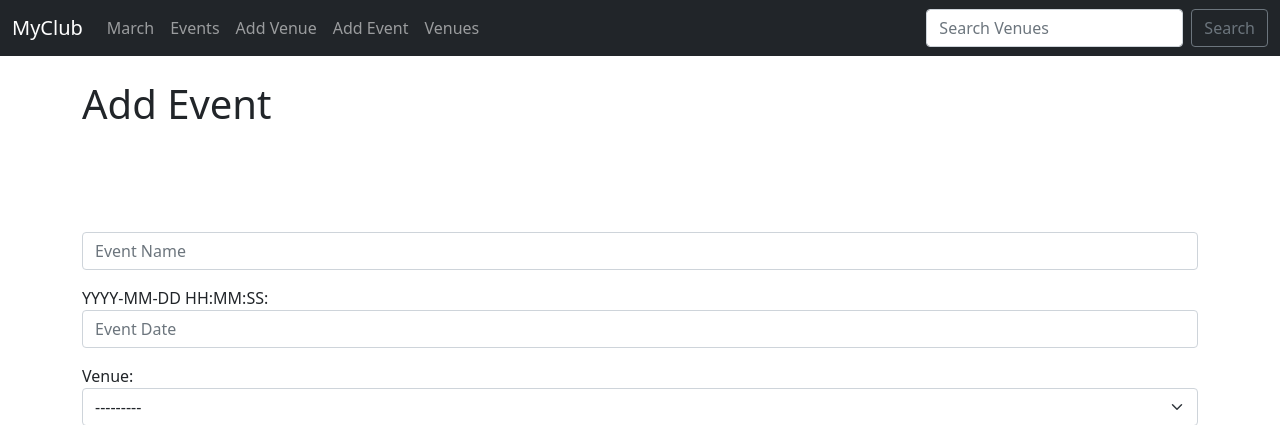
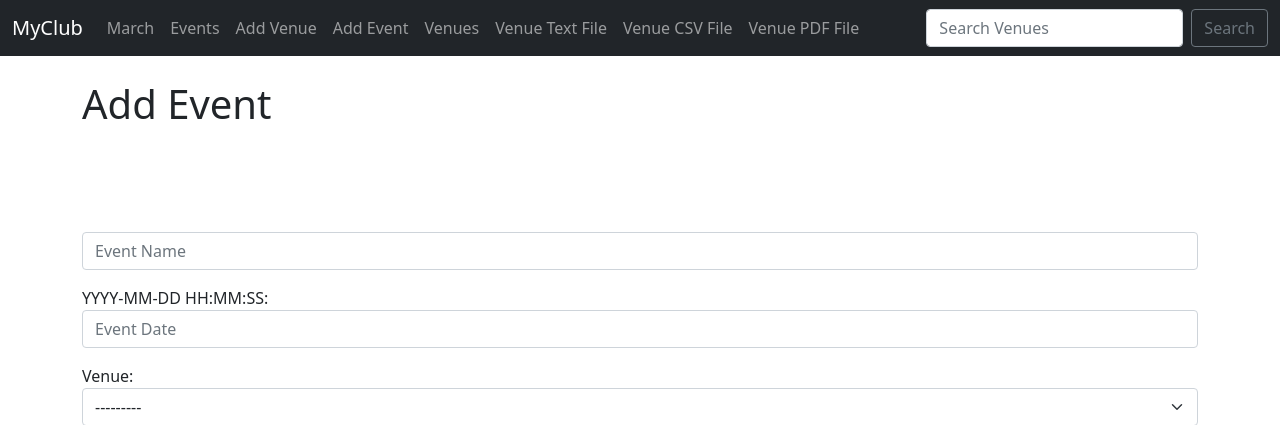
Before and after one commit to FabianArturo5/ClubDjango, a Django app: page /add_event in a window 1280 px wide. Shown: the top 425 px of the page. Run offline with Django 5.2, Linux system fonts and the light colour scheme; data comes from the database, SQL or seed files in the repository.

Commit message:
added txt,csv and pdf reporting

```diff
--- a/myclub_website/events/templates/events/navbar.html
+++ b/myclub_website/events/templates/events/navbar.html
@@ -21,6 +21,15 @@
           <li class="nav-item">
             <a class="nav-link" href="{% url 'list-venues' %}">Venues</a>
           </li>
+          <li class="nav-item">
+            <a class="nav-link" href="{% url 'venue_text' %}">Venue Text File</a>
+          </li>
+          <li class="nav-item">
+            <a class="nav-link" href="{% url 'venue_csv' %}">Venue CSV File</a>
+          </li>
+          <li class="nav-item">
+            <a class="nav-link" href="{% url 'venue_pdf' %}">Venue PDF File</a>
+          </li>
         </ul>
         <form class="d-flex" role="search" method="POST" action="{% url 'search-venues' %}">
           {% csrf_token %}
--- a/myclub_website/events/urls.py
+++ b/myclub_website/events/urls.py
@@ -13,4 +13,7 @@ urlpatterns = [
     path('add_event', views.add_event, name="add-event"),
     path('delete_event/<event_id>', views.delete_event, name="delete-event"),
     path('delete_venue/<venue_id>', views.delete_venue, name="delete-venue"),
+    path('venue_text', views.venue_text, name='venue_text'),
+    path('venue_csv', views.venue_csv, name='venue_csv'),
+        path('venue_pdf', views.venue_pdf, name='venue_pdf'),
 ]
--- a/myclub_website/events/views.py
+++ b/myclub_website/events/views.py
@@ -2,9 +2,90 @@ from django.shortcuts import render, redirect
 import calendar
 from calendar import HTMLCalendar
 from datetime import datetime
-from django.http import HttpResponseRedirect
+from django.http import HttpResponseRedirect, FileResponse
 from .models import Event, Venue
 from .forms import VenueForm, EventForm
+from django.http import HttpResponse
+import csv
+import io
+from reportlab.pdfgen import canvas
+from reportlab.lib.units import inch
+from reportlab.lib.pagesizes import letter
+
+
+def venue_pdf(request):
+	# Create Bytestream buffer
+	buf = io.BytesIO()
+	# Create a canvas
+	c = canvas.Canvas(buf, pagesize=letter, bottomup=0)
+	# Create a text object
+	textob = c.beginText()
+	textob.setTextOrigin(inch, inch)
+	textob.setFont("Helvetica", 14)
+
+	venues = Venue.objects.all()
+
+	# Create blank list
+	lines = []
+
+	for venue in venues:
+		lines.append(venue.name)
+		lines.append(venue.address)
+		lines.append(venue.zip_code)
+		lines.append(venue.phone)
+		lines.append(venue.web)
+		lines.append(venue.email_address)
+		lines.append(" ")
+
+	# Loop
+	for line in lines:
+		textob.textLine(line)
+
+	# Finish Up
+	c.drawText(textob)
+	c.showPage()
+	c.save()
+	buf.seek(0)
+
+	# Return something
+	return FileResponse(buf, as_attachment=True, filename='venue.pdf')
+
+
+#Generate csv File Venue List
+def venue_csv(request):
+    response = HttpResponse(content_type='text/csv')
+    response['Content-Disposition'] = 'attachment; filename=venues.csv'
+
+    #Create a csv writer
+    writer = csv.writer(response)
+
+    # Designate the model
+    venues = Venue.objects.all()
+
+    #Add column headings to the csv file
+    writer.writerow(['Venue Name','Address','Zip Code','Phone Number','Web Address','Email'])
+
+    #Loop thu and output
+    for venue in venues:
+        writer.writerow([venue.name, venue.address, venue.zip_code, venue.phone, venue.web, venue.email_address])
+
+    return response
+
+#Generate Txt File Venue List
+def venue_text(request):
+    response = HttpResponse(content_type='text/plain')
+    response['Content-Disposition'] = 'attachment; filename=venues.txt'
+    # Designate the model
+    venues = Venue.objects.all()
+    #Create blank list
+    lines = []
+    #Loop thu and output
+    for venue in venues:
+        lines.append(f'{venue.name}\n{venue.address}\n{venue.zip_code}\n{venue.phone}\n{venue.web}\n{venue.email_address}\n\n\n')
+
+    #Write to TextFile
+    response.writelines(lines)
+    return response
 
 #Delete an Event
 def delete_event(request, event_id):
```
Also changed, not shown: myclub_website/requirements.txt (added, +7 -0 lines).
